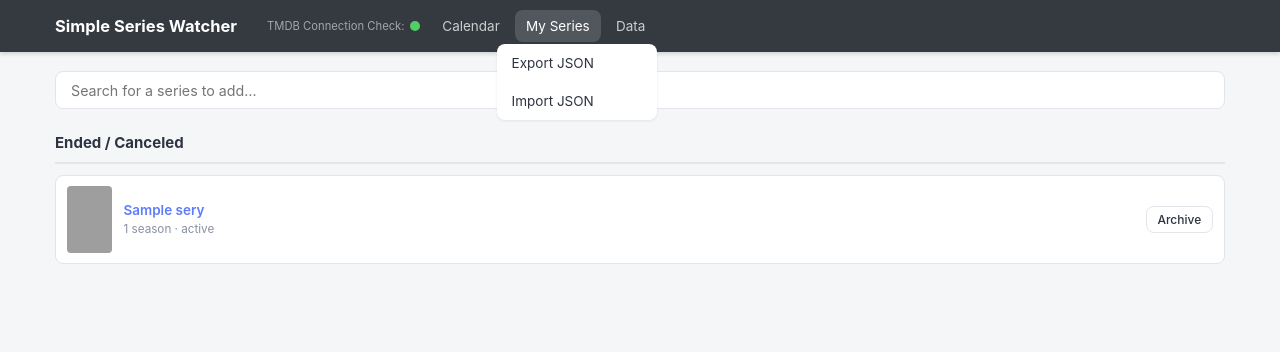
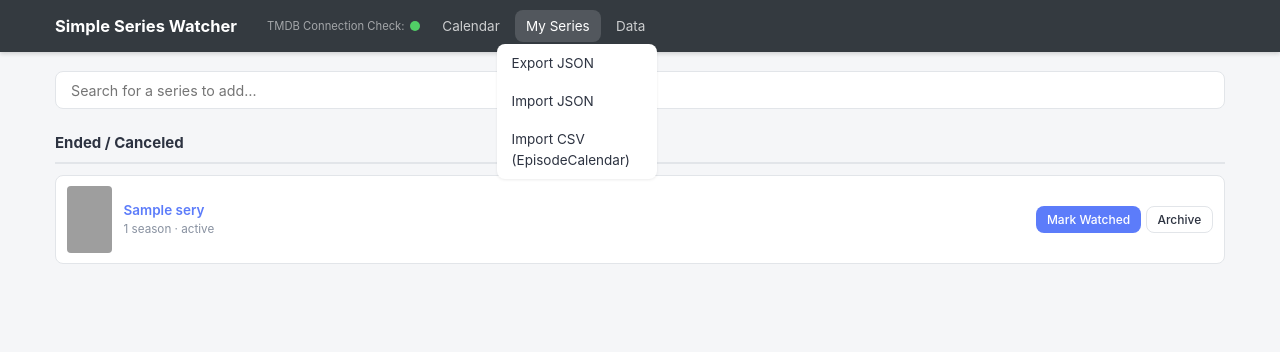
Before and after one commit to mrfypower/SimpleSeriesWatcher, a Flask app: page /series in a window 1280 px wide, after a click on "Data". Shown: the top 352 px of the page. Run offline with Flask 3, Linux system fonts and the light colour scheme; tables that the repository leaves empty hold one stand-in row (values such as "Sample post"); a database or web service that is not in the repository returns one stand-in record (values such as "Sample title"); data that the repository does not hold is empty; grey boxes are pictures that could not be loaded.

Commit message:
Fix in color scheme for finales + new button for mark entire series as watched

```diff
--- a/app.py
+++ b/app.py
@@ -1,3 +1,5 @@
+import csv
+import io
 import json
 from datetime import date
 
@@ -119,9 +121,9 @@ def api_series_detail(series_id):
                 is_last_season = sn == s['number_of_seasons']
                 ended = s['series_status'] in ('Ended', 'Canceled')
                 if is_last_season and ended:
-                    ep_type = 'series_finale'
+                    ep_type = 'series-finale'
                 else:
-                    ep_type = 'season_finale'
+                    ep_type = 'season-finale'
             ep['type'] = ep_type
             enriched.append(ep)
         fully_watched = all(e['watched'] for e in eps) if eps else False
@@ -178,6 +180,14 @@ def api_add_series():
     db.upsert_episodes(series_id, all_episodes)
 
     return jsonify({'id': series_id, 'name': details['name']}), 201
+
+
+@app.route('/api/series/<int:series_id>/mark-watched', methods=['PUT'])
+def api_mark_series_watched(series_id):
+    if not db.get_series(series_id):
+        return jsonify({'error': 'Not found'}), 404
+    db.mark_series_watched(series_id)
+    return jsonify({'ok': True})
 
 
 @app.route('/api/series/<int:series_id>/archive', methods=['PUT'])
@@ -302,6 +312,85 @@ def api_import():
     return jsonify({'results': results})
 
 
+@app.route('/api/import/csv', methods=['POST'])
+def api_import_csv():
+    """Import series and watched status from an episodecalendar.com CSV export."""
+    if 'file' not in request.files:
+        return jsonify({'error': 'No file provided'}), 400
+
+    f = request.files['file']
+    try:
+        raw = f.read().decode('utf-8-sig')
+    except UnicodeDecodeError:
+        return jsonify({'error': 'Invalid file encoding'}), 400
+
+    reader = csv.DictReader(io.StringIO(raw))
+    required = {'show', 'season', 'number', 'watched'}
+    if not required.issubset(set(reader.fieldnames or [])):
+        return jsonify({'error': 'Invalid CSV format. Expected columns: show, season, number, watched'}), 400
+
+    # Group episodes by show name
+    shows = {}
+    for row in reader:
+        name = row['show'].strip()
+        if not name:
+            continue
+        shows.setdefault(name, []).append({
+            'season': int(row['season']),
+            'episode': int(row['number']),
+            'watched': row['watched'].strip().lower() == 'true',
+        })
+
+    results = []
+    for show_name, episodes in shows.items():
+        # Search TMDB for the show
+        try:
+            search_results = tmdb.search_series(show_name)
+        except requests.RequestException:
+            results.append({'name': show_name, 'status': 'tmdb_search_error'})
+            continue
+
+        if not search_results:
+            results.append({'name': show_name, 'status': 'not_found'})
+            continue
+
+        tmdb_id = search_results[0]['tmdb_id']
+
+        try:
+            details, all_episodes = tmdb.fetch_all_episodes(tmdb_id)
+        except requests.RequestException:
+            results.append({'name': show_name, 'status': 'tmdb_error'})
+            continue
+
+        series_id = db.add_series(
+            tmdb_id=details['tmdb_id'],
+            name=details['name'],
+            poster_path=details['poster_path'],
+            overview=details['overview'],
+            series_status=details['series_status'],
+            num_seasons=details['number_of_seasons'],
+            num_episodes=details['number_of_episodes'],
+        )
+        db.upsert_episodes(series_id, all_episodes)
+
+        # Mark watched episodes
+        watched = [ep for ep in episodes if ep['watched']]
+        if watched:
+            db.import_watched(series_id, watched)
+
+        results.append({
+            'name': details['name'],
+            'tmdb_id': tmdb_id,
+            'status': 'ok',
+            'episodes_imported': len(episodes),
+            'episodes_watched': len(watched),
+        })
+
+    ok_count = sum(1 for r in results if r['status'] == 'ok')
+    fail_count = len(results) - ok_count
+    return jsonify({'results': results, 'imported': ok_count, 'failed': fail_count})
+
+
 # ─────────────────────────────────────────────
 
 if __name__ == '__main__':
--- a/database.py
+++ b/database.py
@@ -205,6 +205,17 @@ class Database:
         finally:
             conn.close()
 
+    def mark_series_watched(self, series_id):
+        conn = self.get_connection()
+        try:
+            conn.execute(
+                'UPDATE episodes SET watched=1 WHERE series_id=?',
+                (series_id,)
+            )
+            conn.commit()
+        finally:
+            conn.close()
+
     def is_season_fully_watched(self, series_id, season_number):
         conn = self.get_connection()
         try:
--- a/static/css/style.css
+++ b/static/css/style.css
@@ -477,6 +477,10 @@ a:hover { text-decoration: underline; }
     flex-wrap: wrap;
 }
 
+.mark-all-bar {
+    margin-bottom: 1.5rem;
+}
+
 @media (max-width: 640px) {
     .detail-header { flex-direction: column; align-items: center; text-align: center; }
     .detail-poster { width: 120px; }
--- a/static/js/series.js
+++ b/static/js/series.js
@@ -137,17 +137,19 @@
                 <div class="series-card-actions">
                     ${isArchived
                         ? `<button class="btn btn-sm btn-success unarchive-btn" data-id="${s.id}" title="Unarchive">Unarchive</button>`
-                        : `<button class="btn btn-sm btn-outline archive-btn" data-id="${s.id}" title="Archive">Archive</button>`
+                        : `<button class="btn btn-sm btn-primary mark-watched-btn" data-id="${s.id}" title="Mark all episodes as watched">Mark Watched</button>
+                           <button class="btn btn-sm btn-outline archive-btn" data-id="${s.id}" title="Archive">Archive</button>`
                     }
                 </div>
             `;
             group.appendChild(card);
         });
 
-        // Event delegation for archive/unarchive buttons
+        // Event delegation for card action buttons
         group.addEventListener('click', async (e) => {
             const archiveBtn = e.target.closest('.archive-btn');
             const unarchiveBtn = e.target.closest('.unarchive-btn');
+            const markWatchedBtn = e.target.closest('.mark-watched-btn');
             if (archiveBtn) {
                 e.preventDefault();
                 e.stopPropagation();
@@ -158,9 +160,23 @@
                 e.stopPropagation();
                 await unarchiveSeries(unarchiveBtn.dataset.id);
             }
+            if (markWatchedBtn) {
+                e.preventDefault();
+                e.stopPropagation();
+                await markSeriesWatched(markWatchedBtn.dataset.id);
+            }
         });
 
         return group;
+    }
+
+    async function markSeriesWatched(id) {
+        try {
+            await fetch(`/api/series/${id}/mark-watched`, {method: 'PUT'});
+            showToast('All episodes marked as watched', 'success');
+        } catch (err) {
+            showToast('Failed to mark as watched', 'error');
+        }
     }
 
     async function archiveSeries(id) {
--- a/templates/base.html
+++ b/templates/base.html
@@ -19,6 +19,7 @@
                     <div class="nav-dropdown-content" id="dataMenu">
                         <a href="/api/export" id="exportBtn">Export JSON</a>
                         <a href="#" id="importBtn">Import JSON</a>
+                        <a href="#" id="importCsvBtn">Import CSV (EpisodeCalendar)</a>
                     </div>
                 </div>
             </div>
@@ -31,10 +32,12 @@
             <a href="/series" class="nav-link">My Series</a>
             <a href="/api/export" class="nav-link">Export JSON</a>
             <a href="#" class="nav-link" id="importBtnMobile">Import JSON</a>
+            <a href="#" class="nav-link" id="importCsvBtnMobile">Import CSV (EpisodeCalendar)</a>
         </div>
     </nav>
 
     <input type="file" id="importFileInput" accept=".json" style="display:none">
+    <input type="file" id="importCsvFileInput" accept=".csv" style="display:none">
 
     <main class="container">
         {% block content %}{% endblock %}
@@ -66,6 +69,37 @@
         });
         document.getElementById('importBtnMobile').addEventListener('click', (e) => {
             e.preventDefault(); triggerImport();
+        });
+
+        // CSV Import handler
+        function triggerCsvImport() {
+            document.getElementById('importCsvFileInput').click();
+        }
+        document.getElementById('importCsvBtn').addEventListener('click', (e) => {
+            e.preventDefault(); triggerCsvImport();
+        });
+        document.getElementById('importCsvBtnMobile').addEventListener('click', (e) => {
+            e.preventDefault(); triggerCsvImport();
+        });
+        document.getElementById('importCsvFileInput').addEventListener('change', async (e) => {
+            const file = e.target.files[0];
+            if (!file) return;
+            const form = new FormData();
+            form.append('file', file);
+            showToast('Importing CSV data… This may take a while.', 'info');
+            try {
+                const resp = await fetch('/api/import/csv', {method: 'POST', body: form});
+                const data = await resp.json();
+                if (resp.ok) {
+                    showToast(`Import complete! ${data.imported} series imported, ${data.failed} failed.`, 'success');
+                    setTimeout(() => location.reload(), 1500);
+                } else {
+                    showToast(data.error || 'CSV import failed', 'error');
+                }
+            } catch (err) {
+                showToast('CSV import failed: ' + err.message, 'error');
+            }
+            e.target.value = '';
         });
         document.getElementById('importFileInput').addEventListener('change', async (e) => {
             const file = e.target.files[0];
```
Also changed, not shown: static/js/series_detail.js (+17 -0 lines).
